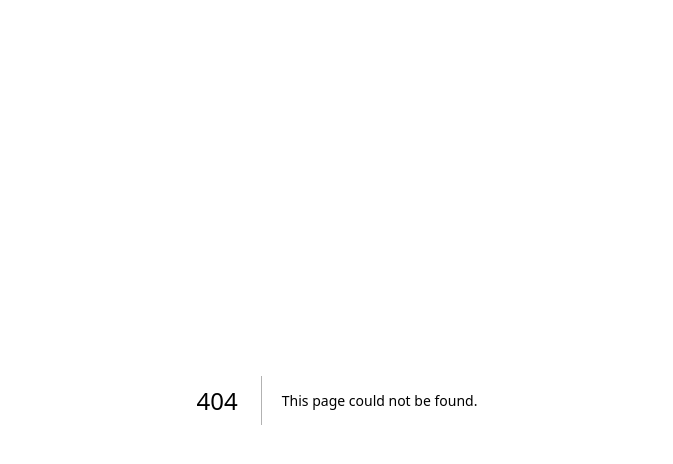
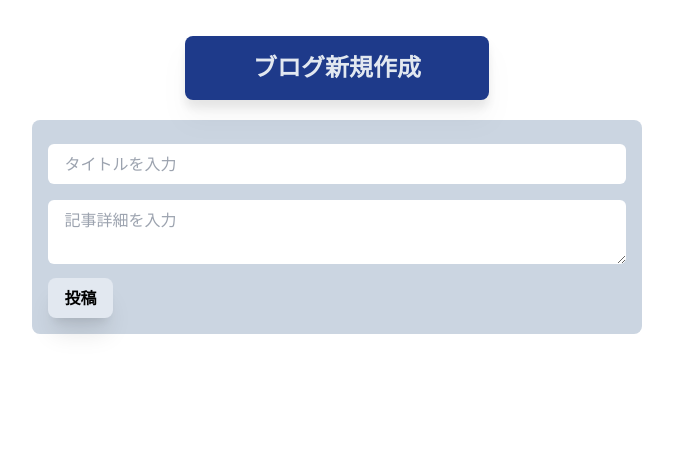
Before and after one commit to nashdev255/fullstack-blog, a Next.js app: page /blog/add in a window 1280 px wide. Before the commit this address had no page. Shown: the top 464 px of the page, without its empty margins (303-976 px from the left). Built offline with nearby package versions, Linux system fonts and the light colour scheme.

Commit message:
add add page

```diff
--- a/package.json
+++ b/package.json
@@ -20,6 +20,7 @@
     "postcss": "8.4.29",
     "react": "18.2.0",
     "react-dom": "18.2.0",
+    "react-hot-toast": "^2.4.1",
     "tailwindcss": "3.3.3",
     "typescript": "5.2.2"
   },
--- a/src/app/api/blog/add/page.tsx
+++ /dev/null
@@ -1,29 +0,0 @@
-import React from 'react';
-
-const PostBlog = () => {
-    return (
-        <main>
-            <div className="w-full m-auto flex my-4">
-                <div className="flex flex-col justify-center items-center m-auto">
-                    <p className="text-2xl text-slate-200 font-bold p-3">ブログ新規作成 🚀</p>
-                    <form>
-                        <input
-                        placeholder="タイトルを入力"
-                        type="text"
-                        className="rounded-md px-4 w-full py-2 my-2"
-                        />
-                        <textarea
-                        placeholder="記事詳細を入力"
-                        className="rounded-md px-4 py-2 w-full my-2"
-                        ></textarea>
-                        <button className="font-semibold px-4 py-2 shadow-xl bg-slate-200 rounded-lg m-auto hover:bg-slate-100">
-                            投稿
-                        </button>
-                    </form>
-                </div>
-            </div>
-        </main>
-    )
-};
-
-export default PostBlog;
--- /dev/null
+++ b/src/app/blog/add/page.tsx
@@ -0,0 +1,68 @@
+'use client'
+import React, { useRef } from 'react';
+import { useRouter } from 'next/navigation';
+import toast, { Toaster } from 'react-hot-toast';
+
+const postBlog = async (title: string | undefined, description: string | undefined) => {
+    const res = await fetch('http://localhost:3000/api/blog', {
+        method: 'POST',
+        headers: {
+            "Content-Type": "application/json",
+        },
+        body: JSON.stringify({ title, description }),
+    });
+    return res.json();
+};
+
+const PostBlog = () => {
+    const router = useRouter();
+    const titleRef = useRef<HTMLInputElement | null>(null);
+    const descriptionRef = useRef<HTMLTextAreaElement | null>(null);
+
+    const handleSubmit = async (e: React.FormEvent) => {
+        e.preventDefault();
+
+        toast.loading("uploading...", { id: "1" });
+        await postBlog(titleRef.current?.value, descriptionRef.current?.value);
+        toast.success("success!", { id: "1" });
+
+        router.push("/");
+        router.refresh();
+    }
+
+    return (
+        <main className='w-full h-full'>
+            <Toaster />
+            <div className="w-full m-auto flex my-4">
+                <div className="flex flex-col justify-center items-center m-auto">
+                    <div className="md:w-2/4 sm:w-3/4 m-auto p-4 my-5 rounded-lg bg-blue-900 drop-shadow-xl">
+                        <h1 className="text-slate-200 text-center text-2xl font-extrabold">
+                            ブログ新規作成
+                        </h1>
+                    </div>
+                    <form
+                    onSubmit={ handleSubmit }
+                    className='bg-slate-300 p-4 rounded-lg'
+                    >
+                        <input
+                        ref={ titleRef }
+                        placeholder="タイトルを入力"
+                        type="text"
+                        className="rounded-md px-4 w-full py-2 my-2"
+                        />
+                        <textarea
+                        ref={ descriptionRef }
+                        placeholder="記事詳細を入力"
+                        className="rounded-md px-4 py-2 w-full my-2"
+                        ></textarea>
+                        <button type="submit" className="font-semibold px-4 py-2 shadow-xl bg-slate-200 rounded-lg m-auto hover:bg-slate-100">
+                            投稿
+                        </button>
+                    </form>
+                </div>
+            </div>
+        </main>
+    )
+};
+
+export default PostBlog;
```
Also changed, not shown: src/app/blog/edit/[id]/page.tsx (added), 1 other file (tests, documents, lock files or other folders).
